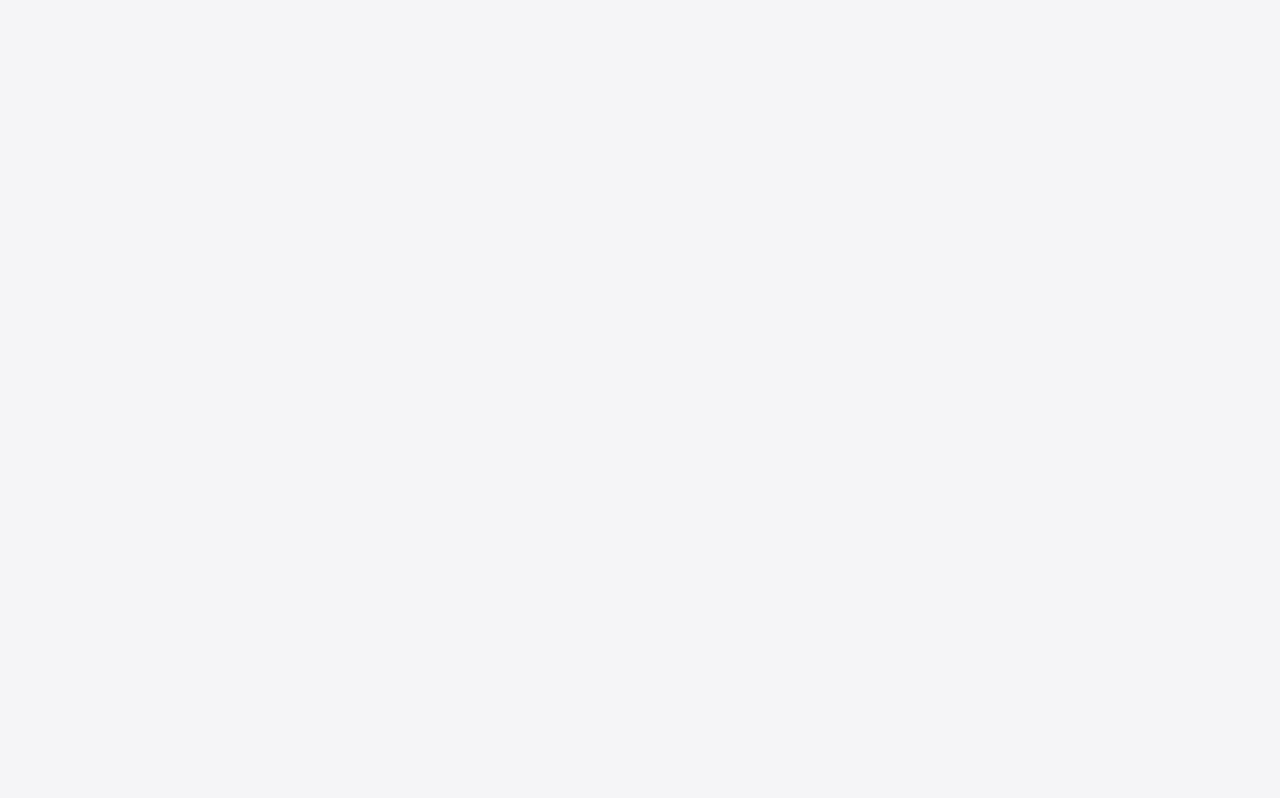
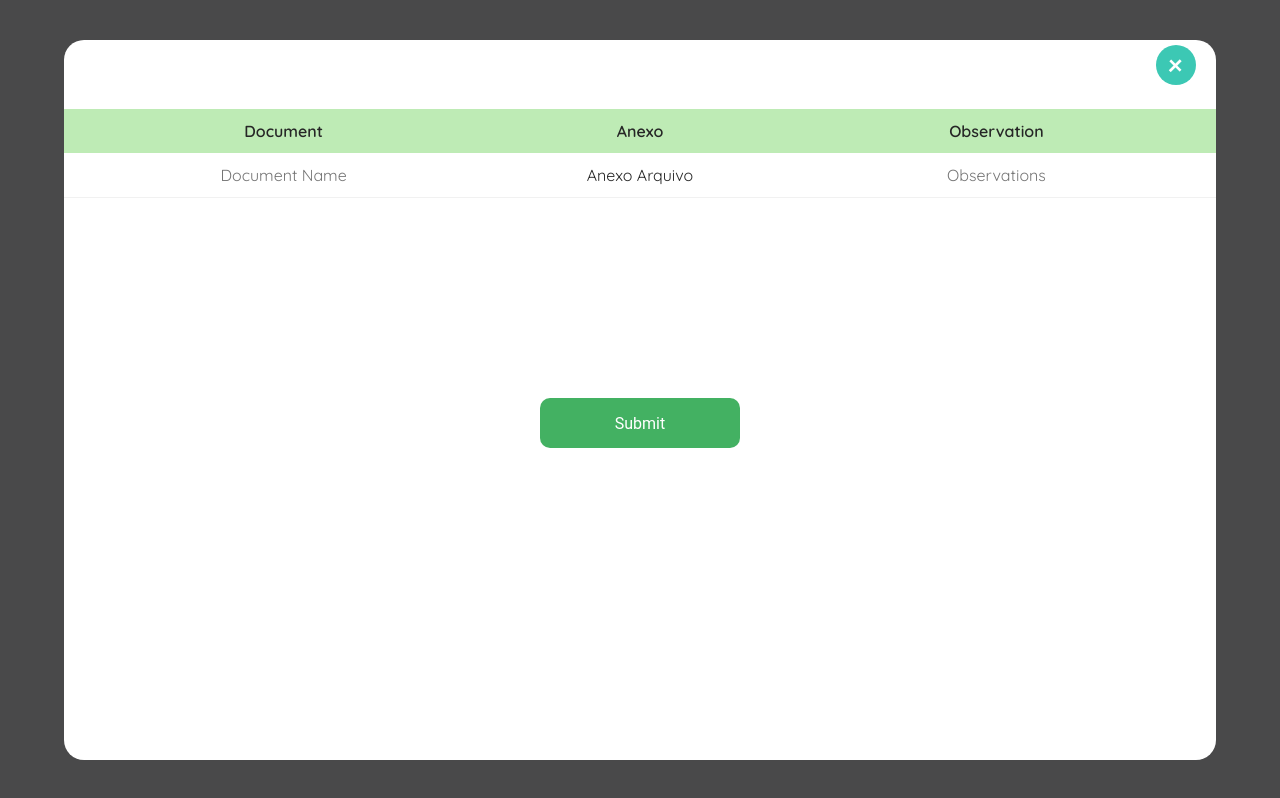
Before and after one commit to Gabriel-biel/Project_RoHS_Web_System, a React (Create React App) app in the folder web/: page /NewDeclaration in a window 1280 px wide. Built offline with nearby package versions, Linux system fonts and the light colour scheme.

Commit message:
Novo Popup
Popup register Declarations

```diff
--- /dev/null
+++ b/web/src/components/Modal/NewDeclaration/index.tsx
@@ -0,0 +1,49 @@
+import React from 'react'
+
+import {
+  CloseButton,
+  DeclarationModal,
+  PopupContent,
+  DeclarationInfo,
+  ButtonSubmit,
+  DeclarationContent
+} from './styles'
+
+const Declarations = ({ onClose = () => {} }) => {
+  return (
+    <DeclarationModal>
+      <PopupContent>
+        <CloseButton>
+          <button onClick={onClose}>+</button>
+        </CloseButton>
+        <DeclarationContent>
+          <table>
+            <thead>
+              <tr>
+                <td>Document</td>
+                <td>Anexo</td>
+                <td>Observation</td>
+              </tr>
+            </thead>
+            <tbody>
+              <DeclarationInfo>
+                <td>
+                  <input type="text" placeholder="Document Name" />
+                </td>
+                <td>Anexo Arquivo</td>
+                <td>
+                  <input type="text" placeholder="Observations" />
+                </td>
+              </DeclarationInfo>
+            </tbody>
+          </table>
+        </DeclarationContent>
+        <ButtonSubmit>
+          <button type="submit">Submit</button>
+        </ButtonSubmit>
+      </PopupContent>
+    </DeclarationModal>
+  )
+}
+
+export default Declarations
--- /dev/null
+++ b/web/src/components/Modal/NewDeclaration/styles.ts
@@ -0,0 +1,125 @@
+import styled from 'styled-components'
+
+export const DeclarationModal = styled.div`
+  display: flex;
+  width: 100%;
+  height: 100%;
+
+  justify-content: center;
+  align-items: center;
+  position: absolute;
+
+  background-color: rgba(0, 0, 0, 0.7);
+`
+export const PopupContent = styled.div`
+  width: 90%;
+  height: 90%;
+  background: white;
+
+  border-radius: 20px;
+`
+
+export const CloseButton = styled.div`
+  display: flex;
+  justify-content: flex-end;
+
+  button {
+    display: flex;
+    position: relative;
+    transform: rotate(45deg);
+
+    width: 40px;
+    height: 40px;
+
+    justify-content: center;
+    align-items: center;
+
+    border: 0;
+    margin: 5px 20px 0 0;
+    border-radius: 50%;
+
+    background: #3cc8b4;
+    color: #fff;
+    font-weight: 400px;
+    font-family: Roboto;
+    font-size: 30px;
+  }
+`
+
+export const ButtonSubmit = styled.div`
+  display: flex;
+  justify-content: center;
+
+  button {
+    display: flex;
+    margin-top: 200px;
+    align-items: center;
+    justify-content: center;
+
+    width: 200px;
+    height: 50px;
+
+    border-radius: 10px;
+    background: #43b162;
+    border-radius: 10px;
+
+    font-family: Roboto;
+    color: #fff;
+    font-weight: 400;
+  }
+`
+
+export const DeclarationContent = styled.div`
+  display: flex;
+  width: 100%;
+  justify-content: center;
+  padding: 0;
+
+  background: #fff;
+  margin-top: 24px;
+
+  table {
+    width: 100%;
+    border-collapse: collapse;
+
+    input {
+      height: 100%;
+      text-align: center;
+    }
+
+    thead {
+      background: #beebb5;
+
+      td {
+        text-align: center;
+        padding: 12px 0;
+        font-weight: bold;
+      }
+    }
+  }
+`
+
+export const DeclarationInfo = styled.tr`
+  border-bottom: 1px solid #f1f1f1;
+  text-align: center;
+
+  td {
+    padding: 12px 0;
+
+    select {
+      width: 100%;
+      height: 100%;
+    }
+  }
+
+  span.aprovado {
+    color: #43b162;
+    font-weight: bold;
+  }
+  span.reprovado {
+    color: #fd1809;
+  }
+  span.pendente {
+    color: #ffe70f;
+  }
+`
--- a/web/src/pages/Contacts/index.tsx
+++ b/web/src/pages/Contacts/index.tsx
@@ -20,7 +20,7 @@ import {
 } from './styles'
 
 const Contacts: React.FC = () => {
-  const [isNewContact, setIsNewContact] = useState(true)
+  const [isNewContact, setIsNewContact] = useState(false)
   return (
     <Grid>
       {isNewContact ? (
--- a/web/src/pages/DocumentsAndDeclarations/index.tsx
+++ b/web/src/pages/DocumentsAndDeclarations/index.tsx
@@ -1,10 +1,12 @@
-import React from 'react'
+import React, { useState } from 'react'
 import { Link } from 'react-router-dom'
 
 import logo from '../../assets/rohs.png'
 import salcompRed from '../../assets/logo.png'
 import { FiArrowLeft, FiPlusCircle } from 'react-icons/fi'
 import { MdGetApp } from 'react-icons/md'
+
+import NewDeclaration from '../../components/Modal/NewDeclaration'
 
 import {
   Grid,
@@ -27,8 +29,12 @@ interface ISidebarProps {
 const DocumentsDeclarations: React.FC<ISidebarProps> = ({
   page
 }: ISidebarProps) => {
+  const [isDeclaration, setIsDeclaration] = useState(false)
   return (
     <Grid>
+      {isDeclaration ? (
+        <NewDeclaration onClose={() => setIsDeclaration(false)} />
+      ) : null}
       <Sidebar>
         <img src={logo} alt="Salcomp" />
 
@@ -58,12 +64,10 @@ const DocumentsDeclarations: React.FC<ISidebarProps> = ({
         </BackButton>
         <ButtonView>
           <h1>Documents And Declarations</h1>
-          <Link to="parts">
-            <button>
-              <FiPlusCircle size={28} color="#fff" />
-              Register Documents
-            </button>
-          </Link>
+          <button onClick={() => setIsDeclaration(true)}>
+            <FiPlusCircle size={28} color="#fff" />
+            Register Documents
+          </button>
         </ButtonView>
         <DocumentsList>
           <table>
--- a/web/src/pages/DocumentsManagement/index.tsx
+++ b/web/src/pages/DocumentsManagement/index.tsx
@@ -94,7 +94,7 @@ const PartsManagement: React.FC = () => {
           </table>
         </PartsList>
         <ButtonSubmit>
-          <button>Submit</button>
+          <button type="submit">Submit</button>
           <Link to="/parts">
             <button className="cancel">Cancel</button>
           </Link>
--- a/web/src/routes/index.tsx
+++ b/web/src/routes/index.tsx
@@ -3,7 +3,8 @@ import { Switch, Route } from 'react-router-dom'
 
 import SignIn from '../pages/SignIn'
 import Dashboard from '../pages/Dashboard'
-import newContact from '../components/Modal/NewContact'
+import NewContact from '../components/Modal/NewContact'
+import NewDeclaration from '../components/Modal/NewDeclaration'
 import DocumentsManagement from '../pages/DocumentsManagement'
 import DocumentsDeclarations from '../pages/DocumentsAndDeclarations'
 import PartsManagement from '../pages/PartsManagement'
@@ -13,7 +14,8 @@ const Routes: React.FC = () => (
   <Switch>
     <Route path="/" exact component={SignIn} />
     <Route path="/dashboard" exact component={Dashboard} />
-    <Route path="/newContact" exact component={newContact} />
+    <Route path="/NewDeclaration" exact component={NewDeclaration} />
+    <Route path="/newContact" exact component={NewContact} />
     <Route path="/documents" exact component={DocumentsManagement} />
     <Route path="/register" exact component={DocumentsDeclarations} />
     <Route path="/parts" exact component={PartsManagement} />
```
